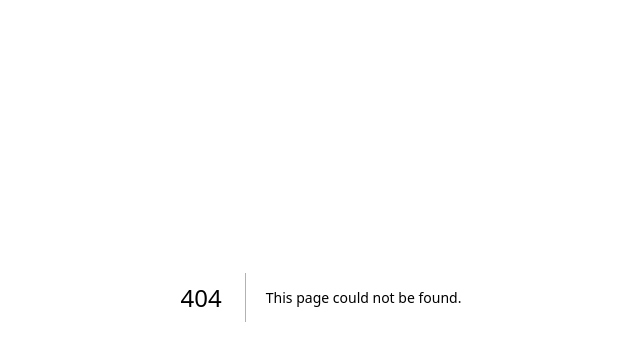
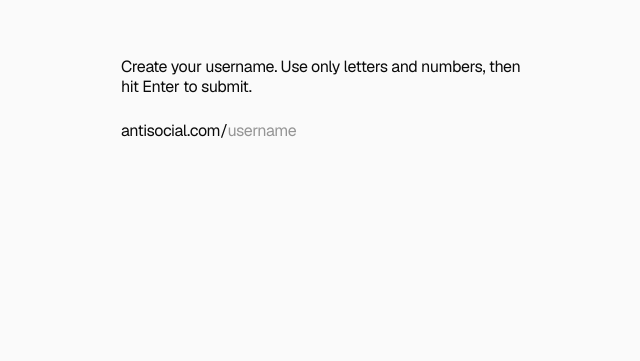
Before and after one commit to sudipbuilds/mailsocial, a Next.js app: page /app in a window 1280 px wide. Before the commit this address had no page. Shown: the part 103-464 px from the top of the page, without its empty margins (319-959 px from the left). Built offline with nearby package versions, Linux system fonts and the light colour scheme.

Commit message:
feat: adds username & checkout form

```diff
--- /dev/null
+++ b/src/app/app/components/username-form.tsx
@@ -0,0 +1,129 @@
+'use client';
+
+import { z } from 'zod';
+import { useForm } from 'react-hook-form';
+import { zodResolver } from '@hookform/resolvers/zod';
+import { useMemo, useState, useTransition } from 'react';
+
+import { cn } from '@/lib/utils';
+
+const formSchema = z.object({
+  username: z.string({ required_error: 'Username is required' }).refine(
+    value => {
+      return /^[a-zA-Z0-9]+$/.test(value);
+    },
+    { message: 'Username not allowed. Try again.' }
+  ),
+});
+
+type FormData = z.infer<typeof formSchema>;
+
+export const UsernameForm = () => {
+  const [step, setStep] = useState<'username' | 'available'>('username');
+  const [isTransitioning, startTransition] = useTransition();
+
+  const form = useForm<FormData>({
+    resolver: zodResolver(formSchema),
+    defaultValues: {
+      username: '',
+    },
+  });
+
+  const isUsernameFormLoading = form.formState.isSubmitting;
+  const usernameFormErrors = form.formState.errors.username;
+
+  async function handleSubmit({ username }: FormData) {
+    try {
+      // check if username is available
+      await new Promise(resolve => setTimeout(resolve, 1000));
+      setStep('available');
+    } catch (error) {
+      console.error(error);
+      form.setError('username', { message: 'Username not available. Try again.' });
+    }
+  }
+
+  function handleCheckout() {
+    startTransition(async () => {
+      try {
+        console.log('checkout started');
+        await new Promise(resolve => setTimeout(resolve, 1000));
+        console.log('checkout finished');
+      } catch (error) {
+        console.error(error);
+      }
+    });
+  }
+
+  const renderForm = useMemo(() => {
+    switch (step) {
+      case 'username':
+        return (
+          <div className="space-y-6">
+            <p>Create your username. Use only letters and numbers, then hit Enter to submit.</p>
+            <form className="space-y-6" onSubmit={form.handleSubmit(handleSubmit)}>
+              {usernameFormErrors && (
+                <p className="text-muted-foreground/75">{usernameFormErrors.message}</p>
+              )}
+              <div
+                className={cn(
+                  'flex items-center',
+                  isUsernameFormLoading && 'text-muted-foreground'
+                )}
+              >
+                <label
+                  htmlFor="username"
+                  className={cn(isUsernameFormLoading && 'cursor-not-allowed')}
+                >
+                  antisocial.com/
+                </label>
+                <input
+                  {...form.register('username')}
+                  type="text"
+                  inputMode="text"
+                  autoComplete="username"
+                  placeholder="username"
+                  className={cn(
+                    'outline-none flex-1 bg-transparent placeholder:text-muted-foreground/75',
+                    isUsernameFormLoading && 'cursor-not-allowed'
+                  )}
+                  disabled={isUsernameFormLoading}
+                />
+              </div>
+            </form>
+          </div>
+        );
+      case 'available':
+        return (
+          <div className="space-y-8">
+            <div className="space-y-6">
+              <p>Your username is available:</p>
+              <p>{form.getValues('username')}</p>
+              <p>
+                Please copy your username, as you will be required to provide it during the ordering
+                process.
+              </p>
+            </div>
+            <button
+              disabled={isTransitioning}
+              onClick={handleCheckout}
+              className={cn(
+                'px-4 py-2 rounded-full bg-neutral-200/75 text-sm text-secondary-foreground outline-none inline-flex items-center justify-center',
+                isTransitioning && 'text-muted-foreground bg-neutral-200/50 cursor-not-allowed'
+              )}
+            >
+              Continue to payment / $10*
+            </button>
+            <p className="text-muted-foreground/75 text-sm leading-tight">
+              *Forever Plan: Pay a one-time fee of $20 for ongoing access, ensuring you enjoy Daft
+              Social for as long as it lasts, without any additional costs.
+            </p>
+          </div>
+        );
+      default:
+        return null;
+    }
+  }, [step, isTransitioning, usernameFormErrors, isUsernameFormLoading]);
+
+  return <>{renderForm}</>;
+};
--- /dev/null
+++ b/src/app/app/page.tsx
@@ -0,0 +1,11 @@
+import { UsernameForm } from './components/username-form';
+
+export default function Page() {
+  return (
+    <main className="min-h-dvh bg-neutral-50">
+      <section className="px-6 py-32 md:py-36 xl:py-40 max-w-md mx-auto *:leading-tight *:tracking-tight">
+        <UsernameForm />
+      </section>
+    </main>
+  );
+}
--- a/src/app/globals.css
+++ b/src/app/globals.css
@@ -1,13 +1,89 @@
 @import 'tailwindcss';
+@import 'tw-animate-css';
+@import 'shadcn/tailwind.css';
+
+@theme inline {
+  --font-sans: var(--font-geist);
+  --color-background: var(--background);
+  --color-foreground: var(--foreground);
+  --color-sidebar-ring: var(--sidebar-ring);
+  --color-sidebar-border: var(--sidebar-border);
+  --color-sidebar-accent-foreground: var(--sidebar-accent-foreground);
+  --color-sidebar-accent: var(--sidebar-accent);
+  --color-sidebar-primary-foreground: var(--sidebar-primary-foreground);
+  --color-sidebar-primary: var(--sidebar-primary);
+  --color-sidebar-foreground: var(--sidebar-foreground);
+  --color-sidebar: var(--sidebar);
+  --color-chart-5: var(--chart-5);
+  --color-chart-4: var(--chart-4);
+  --color-chart-3: var(--chart-3);
+  --color-chart-2: var(--chart-2);
+  --color-chart-1: var(--chart-1);
+  --color-ring: var(--ring);
+  --color-input: var(--input);
+  --color-border: var(--border);
+  --color-destructive: var(--destructive);
+  --color-accent-foreground: var(--accent-foreground);
+  --color-accent: var(--accent);
+  --color-muted-foreground: var(--muted-foreground);
+  --color-muted: var(--muted);
+  --color-secondary-foreground: var(--secondary-foreground);
+  --color-secondary: var(--secondary);
+  --color-primary-foreground: var(--primary-foreground);
+  --color-primary: var(--primary);
+  --color-popover-foreground: var(--popover-foreground);
+  --color-popover: var(--popover);
+  --color-card-foreground: var(--card-foreground);
+  --color-card: var(--card);
+  --radius-sm: calc(var(--radius) - 4px);
+  --radius-md: calc(var(--radius) - 2px);
+  --radius-lg: var(--radius);
+  --radius-xl: calc(var(--radius) + 4px);
+  --radius-2xl: calc(var(--radius) + 8px);
+  --radius-3xl: calc(var(--radius) + 12px);
+  --radius-4xl: calc(var(--radius) + 16px);
+}
 
 :root {
-  --background: #ffffff;
-  --foreground: #171717;
+  --radius: 0.725rem;
+  --background: oklch(1 0 0);
+  --foreground: oklch(0.145 0 0);
+  --card: oklch(1 0 0);
+  --card-foreground: oklch(0.145 0 0);
+  --popover: oklch(1 0 0);
+  --popover-foreground: oklch(0.145 0 0);
+  --primary: oklch(0.205 0 0);
+  --primary-foreground: oklch(0.985 0 0);
+  --secondary: oklch(0.97 0 0);
+  --secondary-foreground: oklch(0.205 0 0);
+  --muted: oklch(0.97 0 0);
+  --muted-foreground: oklch(0.556 0 0);
+  --accent: oklch(0.97 0 0);
+  --accent-foreground: oklch(0.205 0 0);
+  --destructive: oklch(0.577 0.245 27.325);
+  --border: oklch(0.922 0 0);
+  --input: oklch(0.922 0 0);
+  --ring: oklch(0.708 0 0);
+  --chart-1: oklch(0.646 0.222 41.116);
+  --chart-2: oklch(0.6 0.118 184.704);
+  --chart-3: oklch(0.398 0.07 227.392);
+  --chart-4: oklch(0.828 0.189 84.429);
+  --chart-5: oklch(0.769 0.188 70.08);
+  --sidebar: oklch(0.985 0 0);
+  --sidebar-foreground: oklch(0.145 0 0);
+  --sidebar-primary: oklch(0.205 0 0);
+  --sidebar-primary-foreground: oklch(0.985 0 0);
+  --sidebar-accent: oklch(0.97 0 0);
+  --sidebar-accent-foreground: oklch(0.205 0 0);
+  --sidebar-border: oklch(0.922 0 0);
+  --sidebar-ring: oklch(0.708 0 0);
 }
 
-@theme inline {
-  --color-background: var(--background);
-  --color-foreground: var(--foreground);
-  --font-sans: var(--font-geist-sans);
-  --font-mono: var(--font-geist-mono);
+@layer base {
+  * {
+    @apply border-border outline-ring/50;
+  }
+  body {
+    @apply bg-background text-foreground;
+  }
 }
--- a/src/app/layout.tsx
+++ b/src/app/layout.tsx
@@ -1,15 +1,11 @@
 import type { Metadata } from 'next';
-import { Geist, Geist_Mono } from 'next/font/google';
+import { Geist } from 'next/font/google';
 
 import './globals.css';
+import { cn } from '@/lib/utils';
 
-const geistSans = Geist({
-  variable: '--font-geist-sans',
-  subsets: ['latin'],
-});
-
-const geistMono = Geist_Mono({
-  variable: '--font-geist-mono',
+const fontSans = Geist({
+  variable: '--font-geist',
   subsets: ['latin'],
 });
 
@@ -28,11 +24,7 @@
       <head>
         <link rel="icon" href="/favicon.svg" type="image/svg+xml"></link>
       </head>
-      <body
-        className={`${geistSans.variable} ${geistMono.variable} antialiased font-sans bg-background text-foreground`}
-      >
-        {children}
-      </body>
+      <body className={cn(fontSans.variable, 'font-sans antialiased')}>{children}</body>
     </html>
   );
 }
--- /dev/null
+++ b/src/components/icon.tsx
@@ -0,0 +1,8 @@
+import type { ComponentProps } from 'react';
+import { HugeiconsIcon } from '@hugeicons/react';
+
+export type IconProps = ComponentProps<typeof HugeiconsIcon>;
+
+export function Icon({ size = 16, color = 'currentColor', strokeWidth = 1.5, ...rest }: IconProps) {
+  return <HugeiconsIcon size={size} color={color} strokeWidth={strokeWidth} {...rest} />;
+}
--- /dev/null
+++ b/src/lib/utils.ts
@@ -0,0 +1,6 @@
+import { clsx, type ClassValue } from 'clsx';
+import { twMerge } from 'tailwind-merge';
+
+export function cn(...inputs: ClassValue[]) {
+  return twMerge(clsx(inputs));
+}
```
Also changed, not shown: package.json (+11 -1 lines), components.json (added), 1 other file (tests, documents, lock files or other folders).
